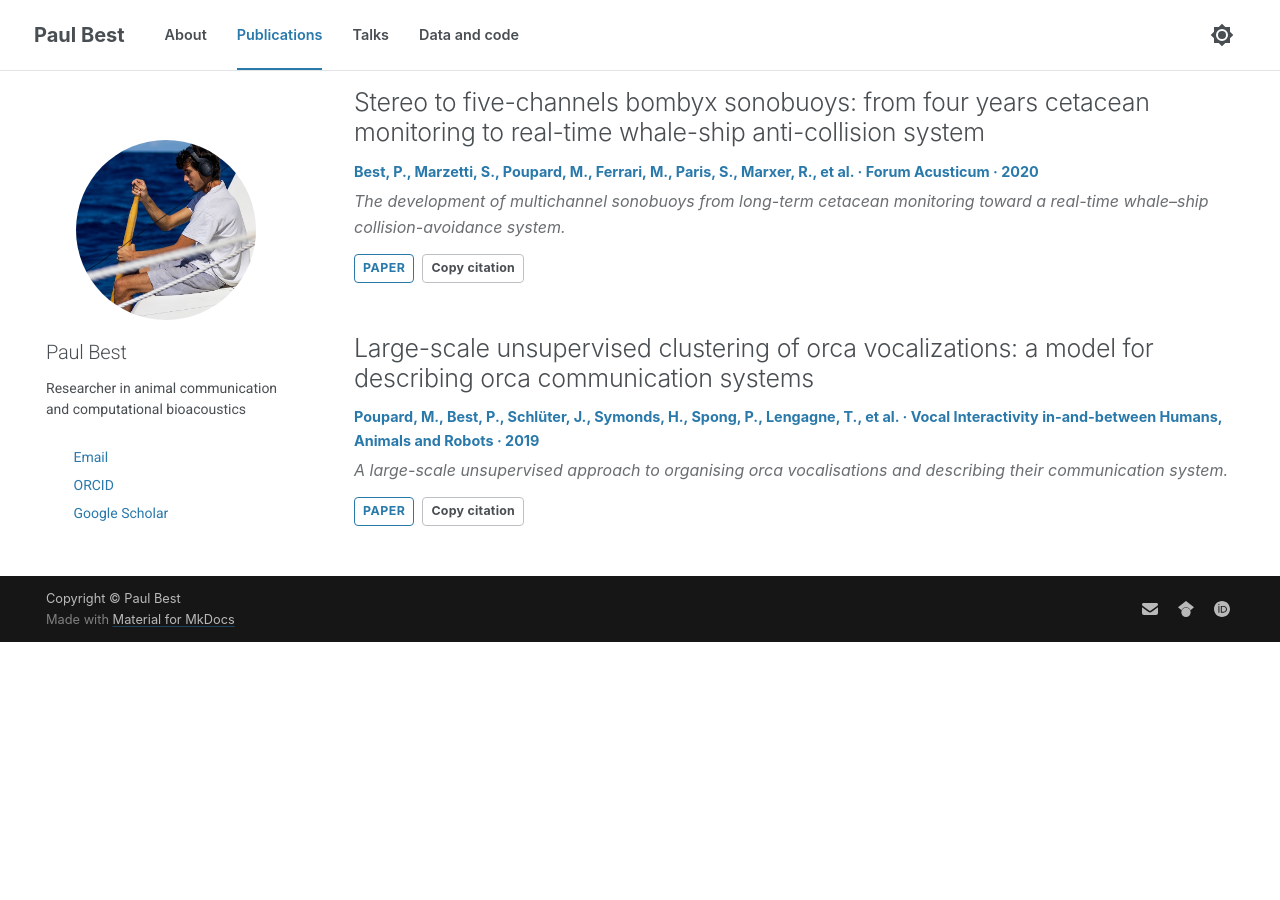
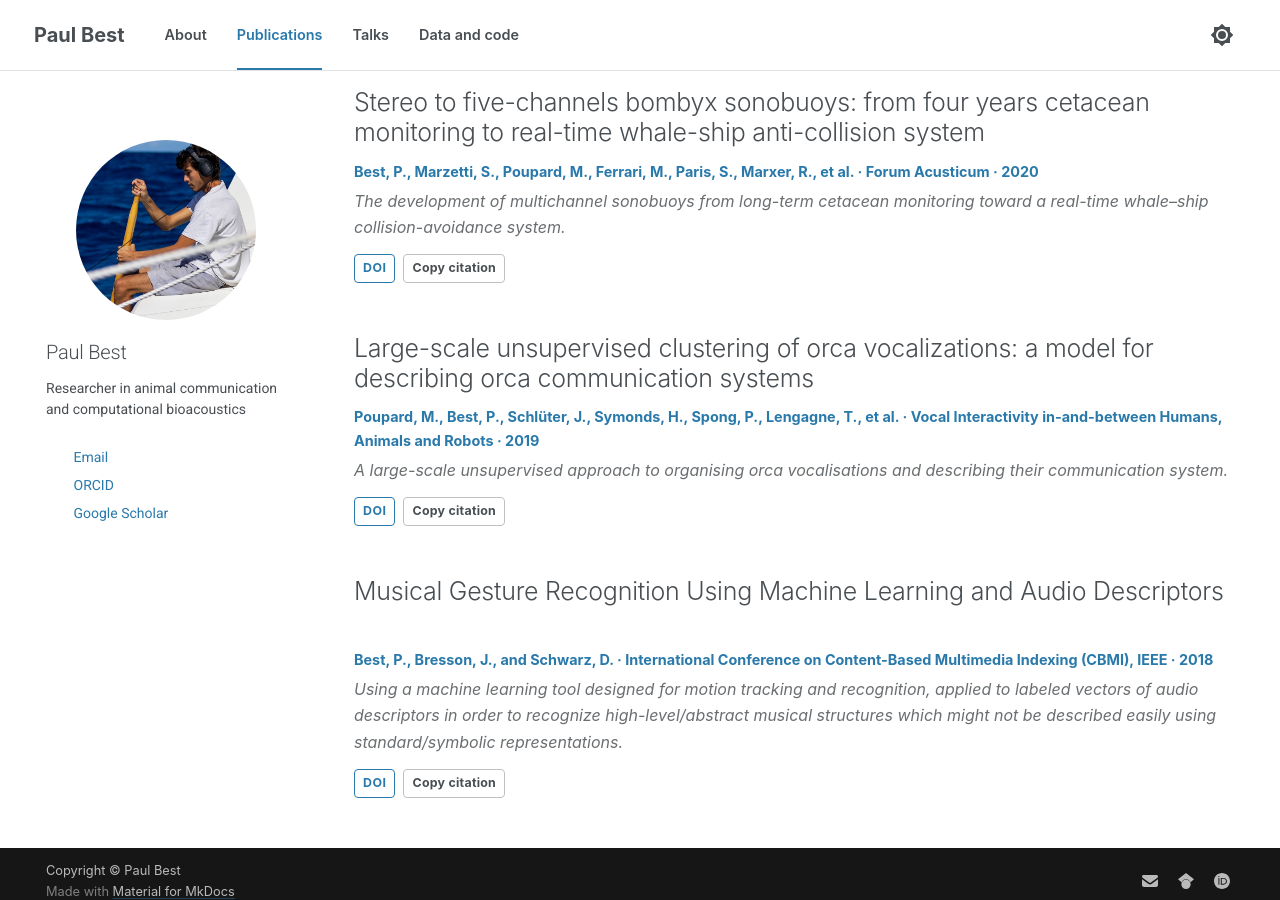
Before and after one commit to lamipaul/lamipaul.github.io, an MkDocs documentation site: the page built from docs/publications/index.md, in a window 1280 px wide and 900 px high, scrolled down 3317 px. Built offline with MkDocs 1.6.1 and Material for MkDocs 9.7.7, drawn with Linux system fonts in a browser that asks for light colours; comment, search, counter and statistics services are not loaded; before the commit the page ends 3959 px from its top, so only the background shows below that.

Commit message:
add cbni

```diff
--- a/docs/publications/index.md
+++ b/docs/publications/index.md
@@ -153,8 +139,7 @@ Best, P., Ferrari, M., Poupard, M., Paris, S., Marxer, R., Symonds, H., ... & Gl
 
 <p class="publication-summary"><em>The development of multichannel sonobuoys from long-term cetacean monitoring toward a real-time whale–ship collision-avoidance system.</em></p>
 
-Best, P., Marzetti, S., Poupard, M., Ferrari, M., Paris, S., Marxer, R., ... & Glotin, H. 2020. "Stereo to five-channels bombyx sonobuoys: from four years cetacean monitoring to real-time whale-ship anti-collision system." *e-Forum Acusticum 2020*, 3229-3231.
-[PAPER](https://doi.org/10.7287/peerj.preprints.27979v1){ .publication-link }
+[DOI](https://doi.org/10.7287/peerj.preprints.27979v1){ .publication-link }
 
 ## Large-scale unsupervised clustering of orca vocalizations: a model for describing orca communication systems
 
@@ -162,8 +147,16 @@ Best, P., Marzetti, S., Poupard, M., Ferrari, M., Paris, S., Marxer, R., ... & G
 
 <p class="publication-summary"><em>A large-scale unsupervised approach to organising orca vocalisations and describing their communication system.</em></p>
 
-Poupard, M., Best, P., Schlüter, J., Symonds, H., Spong, P., Lengagne, T., ... & Glotin, H. 2019. "Large-scale unsupervised clustering of orca vocalizations: a model for describing orca communication systems." *Vocal Interactivity in-and-between Humans, Animals and Robots*.
-[PAPER](https://doi.org/10.7287/peerj.preprints.27979v1){ .publication-link }
+[DOI](https://doi.org/10.7287/peerj.preprints.27979v1){ .publication-link }
+
+
+## Musical Gesture Recognition Using Machine Learning and Audio Descriptors
+<p class="publication-meta">Best, P., Bresson, J., and Schwarz, D. · International Conference on Content-Based Multimedia Indexing (CBMI), IEEE · 2018</p>
+
+<p class="publication-summary"><em>Using a machine learning tool designed for motion tracking and recognition, applied to labeled vectors of audio descriptors in order to recognize high-level/abstract musical structures which might not be described easily using standard/symbolic representations.</em></p>
+
+[DOI](https://doi.org/10.1109/CBMI.2018.8516474){ .publication-link }
+
 
 </div>
 </div>
```
Also changed, not shown: other parts of docs/publications/index.md (+0 -14 lines), docs/index.md (+2 -4 lines), docs/talks/index.md (+4 -0 lines).
